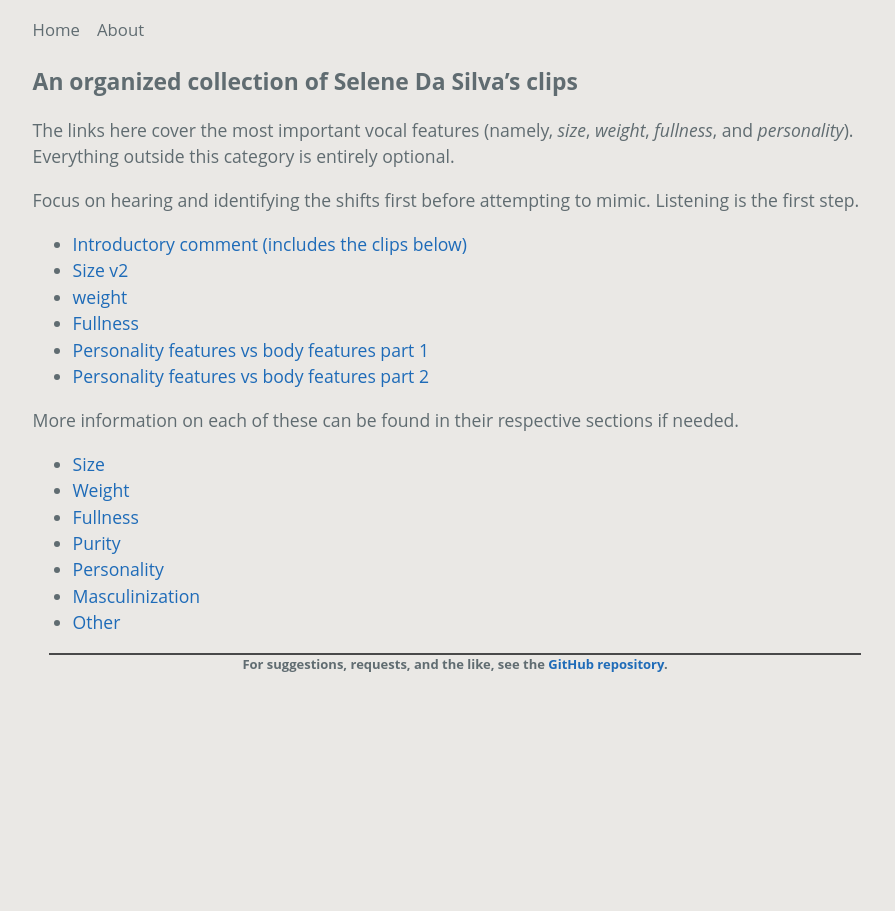
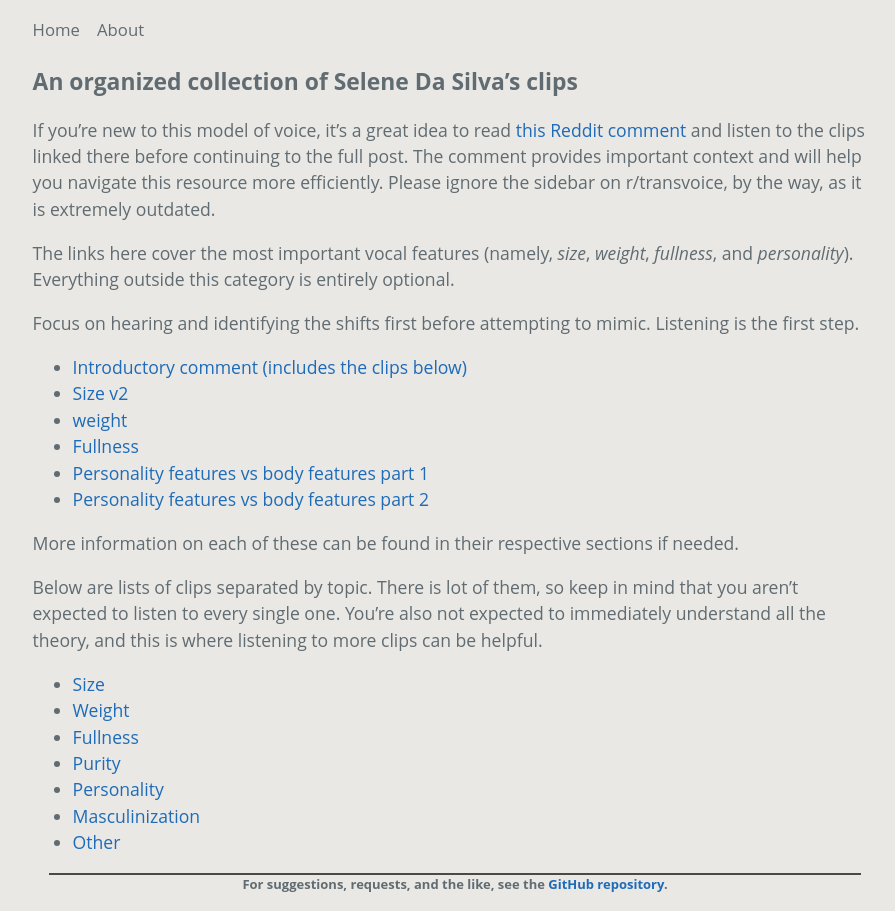
Before and after one commit to selenearchive/selenearchive.github.io, a Jekyll site: the page built from home.md, in a window 1280 px wide. Shown: the whole page, without its empty margins (185-1080 px from the left). Built offline with Jekyll 4.4.1, drawn with Linux system fonts in a browser that asks for light colours.

Commit message:
Update home.md

```diff
--- a/home.md
+++ b/home.md
@@ -5,6 +5,8 @@
 ---
 
 # An organized collection of Selene Da Silva's clips
+
+If you're new to this model of voice, it's a great idea to read [this Reddit comment](https://www.reddit.com/r/transvoice/comments/ztdtll/comment/jf5j55w/) and listen to the clips linked there before continuing to the full post. The comment provides important context and will help you navigate this resource more efficiently. Please ignore the sidebar on r/transvoice, by the way, as it is extremely outdated.
 
 The links here cover the most important vocal features (namely, *size*, *weight*, *fullness*, and *personality*). Everything outside this category is entirely optional.
 
@@ -18,3 +20,5 @@
 * [Personality features vs body features part 2](<https://clyp.it/av422l1p>)
 
 More information on each of these can be found in their respective sections if needed.
+
+Below are lists of clips separated by topic. There is lot of them, so keep in mind that you aren't expected to listen to every single one. You're also not expected to immediately understand all the theory, and this is where listening to more clips can be helpful.
```
